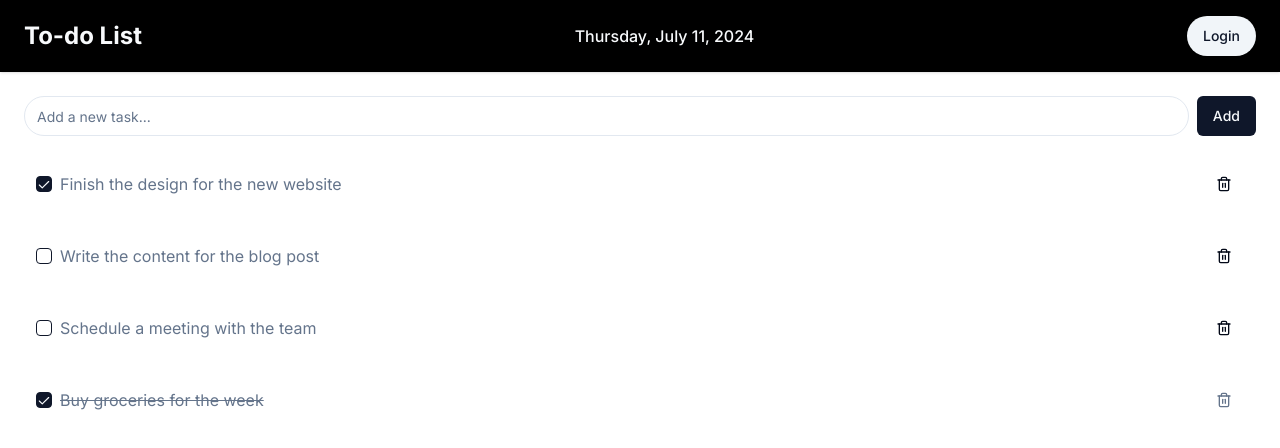
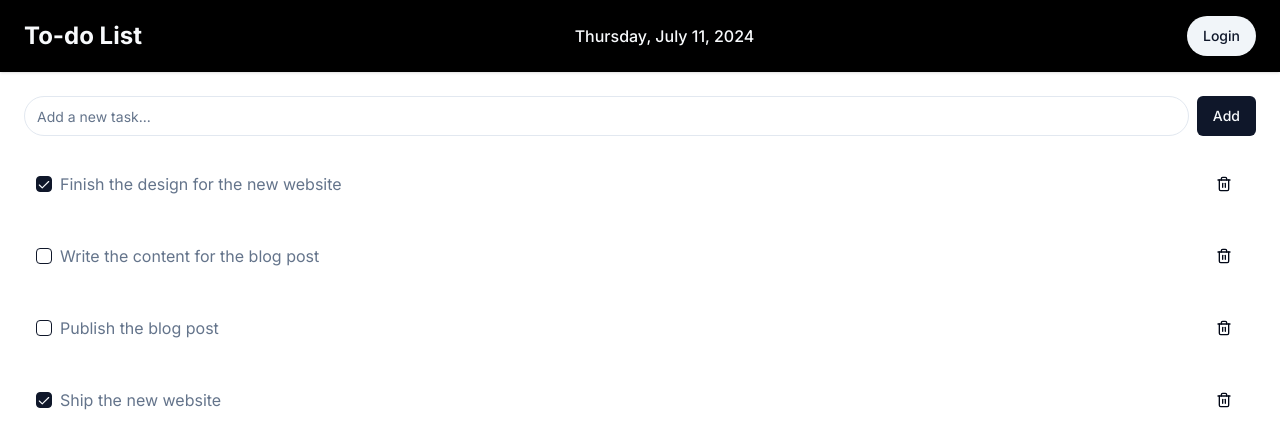
Before and after one commit to VishalyGinny/todo_app, a Next.js app: page / in a window 1280 px wide. Shown: the top 448 px of the page. Built offline with nearby package versions, Linux system fonts and the light colour scheme.

Commit message:
task array

```diff
--- a/components/task/task.tsx
+++ b/components/task/task.tsx
@@ -1,45 +1,49 @@
+"use client";
 import React from "react";
 import { Button } from "@/components/ui/button";
 import { Checkbox } from "@/components/ui/checkbox";
 import { Trash2Icon } from "lucide-react";
+import { useState } from "react";
 
 const Task = () => {
+  const tasks = [
+    {
+      id: 1,
+      title: "Finish the design for the new website",
+      completed: true,
+    },
+    {
+      id: 2,
+      title: "Write the content for the blog post",
+      completed: false,
+    },
+    {
+      id: 3,
+      title: "Publish the blog post",
+      completed: false,
+    },
+    {
+      id: 4,
+      title: "Ship the new website",
+      completed: true,
+    },
+  ];
   return (
     <div className="space-y-2">
-      <div className="flex items-center gap-2 p-3 rounded-md bg-white hover:bg-muted/50 transition-colors outline-gray-800">
-        <Checkbox defaultChecked />
+      {tasks.map((task) => (
+        <div
+          key={task.id}
+          className="flex items-center gap-2 p-3 rounded-md bg-white hover:bg-muted/50 transition-colors outline-gray-800"
+        >
+          <Checkbox checked={task.completed} />
           <p className="flex-1 line-clamp-1 text-muted-foreground">
-          Finish the design for the new website
+            {task.title}
           </p>
           <Button variant="ghost" size="icon">
             <Trash2Icon className="w-4 h-4" />
           </Button>
         </div>
-      <div className="flex items-center gap-2 p-3 rounded-md bg-white hover:bg-muted/50 transition-colors outline-gray-800">
-        <Checkbox />
-        <p className="flex-1 line-clamp-1 text-muted-foreground">
-          Write the content for the blog post
-        </p>
-        <Button variant="ghost" size="icon">
-          <Trash2Icon className="w-4 h-4" />
-        </Button>
-      </div>
-      <div className="flex items-center gap-2 p-3 rounded-md bg-white hover:bg-muted/50 transition-colors outline-gray-800">
-        <Checkbox />
-        <p className="flex-1 line-clamp-1 text-muted-foreground">
-          Schedule a meeting with the team
-        </p>
-        <Button variant="ghost" size="icon">
-          <Trash2Icon className="w-4 h-4" />
-        </Button>
-      </div>
-      <div className="flex items-center gap-2 p-3 rounded-md bg-white hover:bg-muted/50 transition-colors line-through text-muted-foreground outline-gray-950">
-        <Checkbox defaultChecked />
-        <p className="flex-1 line-clamp-1">Buy groceries for the week</p>
-        <Button variant="ghost" size="icon">
-          <Trash2Icon className="w-4 h-4" />
-        </Button>
-      </div>
+      ))}
     </div>
   );
 };
```
Lines whose indentation alone changed are shown as unchanged.
